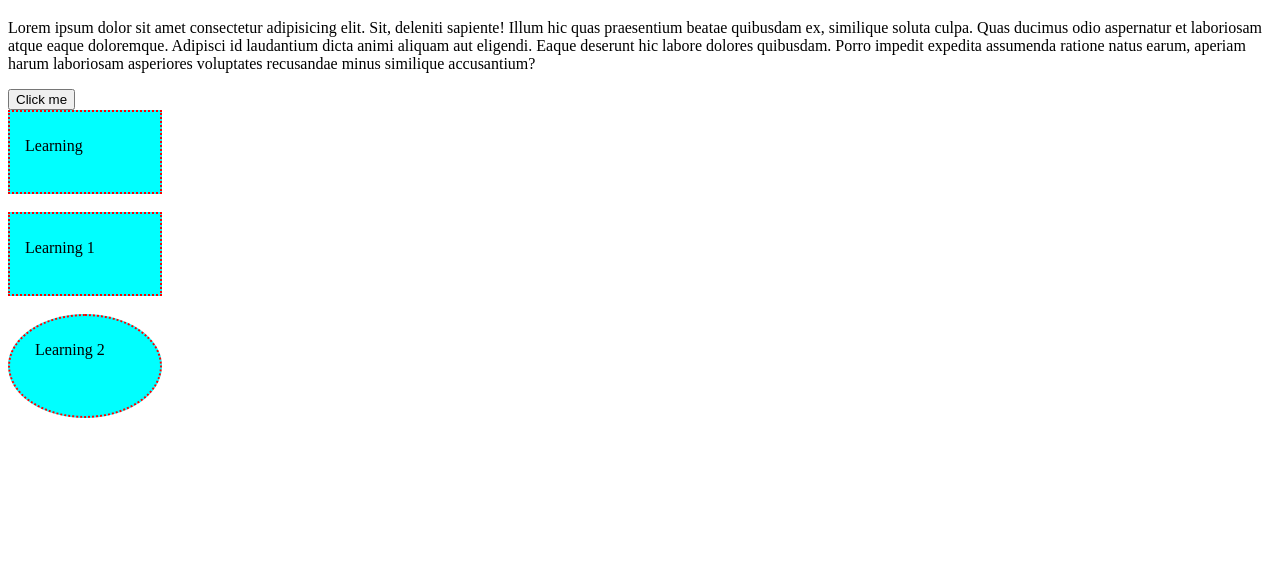
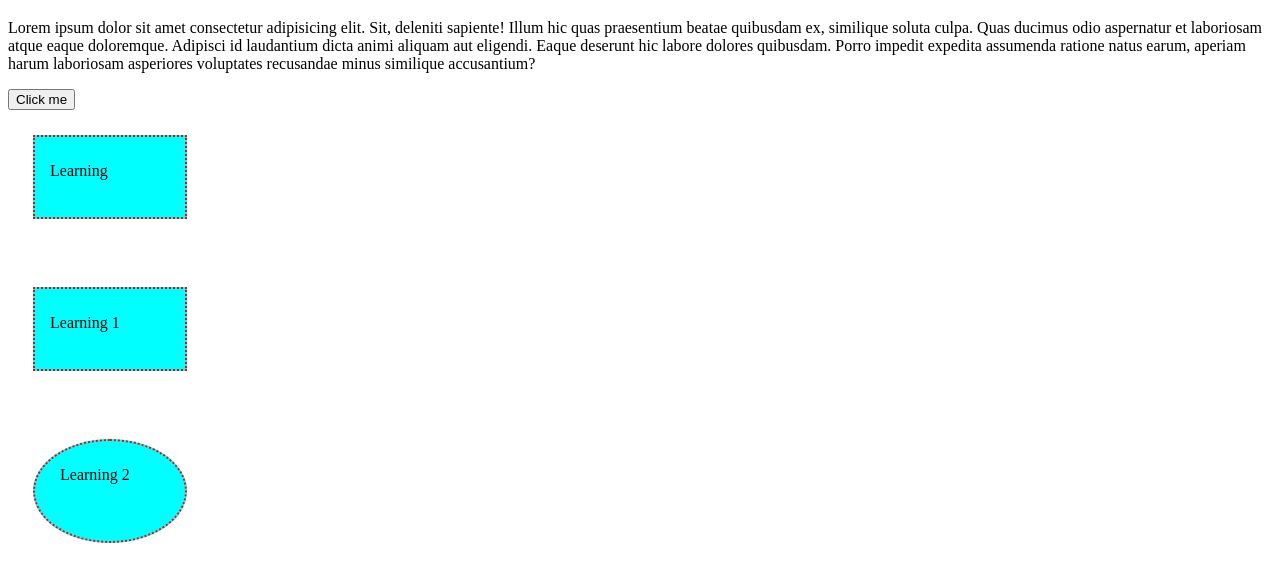
Before and after one commit to Samip-Nepal/Css-level-2-pratice, a plain HTML site: page index.html in a window 1280 px wide. Shown: the part 61-642 px from the top of the page. Drawn offline with Linux system fonts and the light colour scheme.

Commit message:
Adding margin between two context

```diff
--- a/style.css
+++ b/style.css
@@ -10,9 +10,14 @@ div{
     padding: 25px 35px 5px 15px ;
 
     /* border: radius 15px;  */
+    margin-top: 25px;
+    margin-bottom: 25px;
+    margin-right: 25px;
+    margin-left: 25px;
 
 }
 #one{
  border-radius: 50%;
  padding: 25px;
+ margin: 25px;
 }
```
